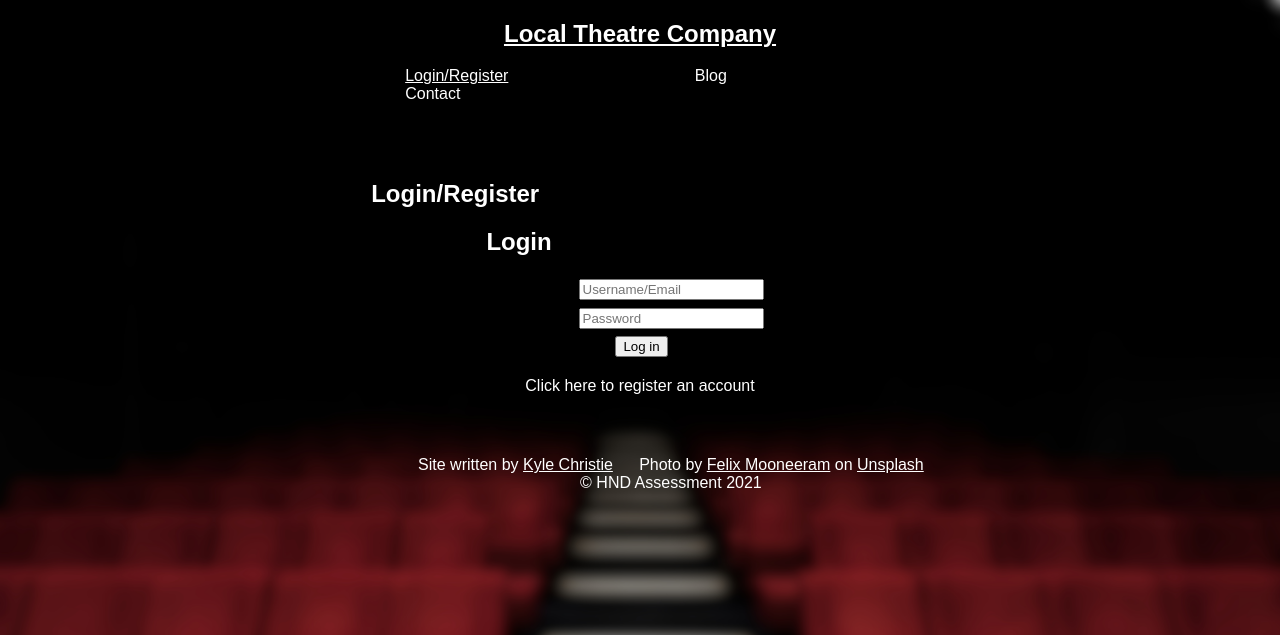
After one commit to kc101010/HND-Theatre-Project, a PHP site: page /login_register/login.php in a window 1280 px wide. The commit adds this page. Shown: the top 635 px of the page. Run offline with PHP 8.4, Linux system fonts and the light colour scheme; some web fonts are replaced.

Commit message:
Login page!

```diff
--- a/css/style.css
+++ b/css/style.css
@@ -1,17 +1,44 @@
-#home_welcome{
+/** ~ Page Main Content ~ **/
+
+#main_header{
     margin-left:15%;
 }
 
-#sect-home{
+#sect_main{
     /*background-color:rgba(255, 255, 255, 0.04);*/
     margin-top:10%;
     margin-bottom:5%;
 
 }
 
-.home_text{
+.main_text{
     margin-top:5%;
     margin-bottom:5%;
     margin-left:15%;
     margin-right:15%;
 }
+
+/** ~ End Main Content ~ **/
+
+/** ~ Login-Register rules ~ **/
+
+.form_component {
+    display: inline;
+    /**margin-left: 10%;
+    margin-right: 10%;**/
+    margin-top:3%;
+    margin-bottom: 3%;
+}
+
+#sect_login, #sect_regi, #frm_login, #frm_regi, #frm_submit{
+    margin-left: 30%;
+    margin-right: 30%;
+}
+
+.login_switch{
+   text-align: center;
+}
+
+.login_switch:hover{color:gray;}
+
+/** ~ End Login-Register rules ~ **/
--- /dev/null
+++ b/js/login.js
@@ -0,0 +1,13 @@
+
+window.onload = showLogin;
+
+function showReg(){
+   document.getElementById("sect_login").style.display = "none";
+   document.getElementById("sect_regi").style.display = "block";
+
+}
+
+function showLogin(){
+    document.getElementById("sect_login").style.display = "block";
+    document.getElementById("sect_regi").style.display = "none";
+}
--- /dev/null
+++ b/login_register/login.php
@@ -0,0 +1,38 @@
+<?php include_once "../partial/header.php";?>
+<script language="JavaScript" type="text/javascript" src="../js/login.js"></script>
+
+<section id="sect_main">
+    <h1 id="main_header">Login/Register</h1>
+
+    <div id="sect_login">
+        <h2 id="login_header"> Login </h2>
+
+        <form id="frm_login">
+            <input class="form_component" type="text" name="user_id" placeholder="Username/Email">
+            <input class="form_component" type="password" name="user_password" placeholder="Password">
+            <input id="frm_submit" class="form_component" type="submit" value="Log in">
+        </form>
+
+        <p class="login_switch" onclick="showReg()"> Click here to register an account</p>
+    </div>
+
+
+    <div id="sect_regi">
+        <h2 id="login_header"> Register </h2>
+
+        <form id="frm_regi">
+            <input class="form_component" type="text" name="username" placeholder="Username">
+            <input class="form_component" type="email" name="user_email" placeholder="Email">
+            <input class="form_component" type="password" name="user_password" placeholder="Password">
+            <input class="form_component" type="password" name="user_conf_password" placeholder="Confirm Password">
+            <input id="frm_submit" class="form_component" type="submit" value="Register">
+        </form>
+
+        <p class="login_switch" onclick="showLogin()"> Click here to log in to an account</p>
+    </div>
+
+
+
+</section>
+
+<?php include_once "../partial/footer.php";?>
--- a/partial/header.php
+++ b/partial/header.php
@@ -6,9 +6,9 @@
           content="width=device-width, user-scalable=no, initial-scale=1.0, maximum-scale=1.0, minimum-scale=1.0">
     <meta http-equiv="X-UA-Compatible" content="ie=edge">
 
-    <link rel="stylesheet" href="css/nav.css" type="text/css"/>
-    <link rel="stylesheet" href="css/footer.css" type="text/css"/>
-    <link rel="stylesheet" href="css/style.css" type="text/css"/>
+    <link rel="stylesheet" href="../css/nav.css" type="text/css"/>
+    <link rel="stylesheet" href="../css/footer.css" type="text/css"/>
+    <link rel="stylesheet" href="../css/style.css" type="text/css"/>
 
     <link rel="preconnect" href="https://fonts.gstatic.com">
     <link href="https://fonts.googleapis.com/css2?family=Monda:wght@700&display=swap" rel="stylesheet">
@@ -21,11 +21,11 @@
 <body id="hdr-nav-container">
 
     <section id="sec_hdr-nav">
-        <h1 id="hdr-text"> <a href="index.php"> Local Theatre Company </a> </h1>
+        <h1 id="hdr-text"> <a href="../home/index.php"> Local Theatre Company </a> </h1>
 
         <nav id="hdr-nav">
             <ul>
-                <li class="hdr-nav-lnk"> Login/Register </li>
+                <li class="hdr-nav-lnk"> <a href="../login_register/login.php"> Login/Register </a> </li>
                 <li class="hdr-nav-lnk"> Blog </li>
                 <li class="hdr-nav-lnk"> Contact </li>
 
```
Also changed, not shown: home/index.php (added, +26 -0 lines).
